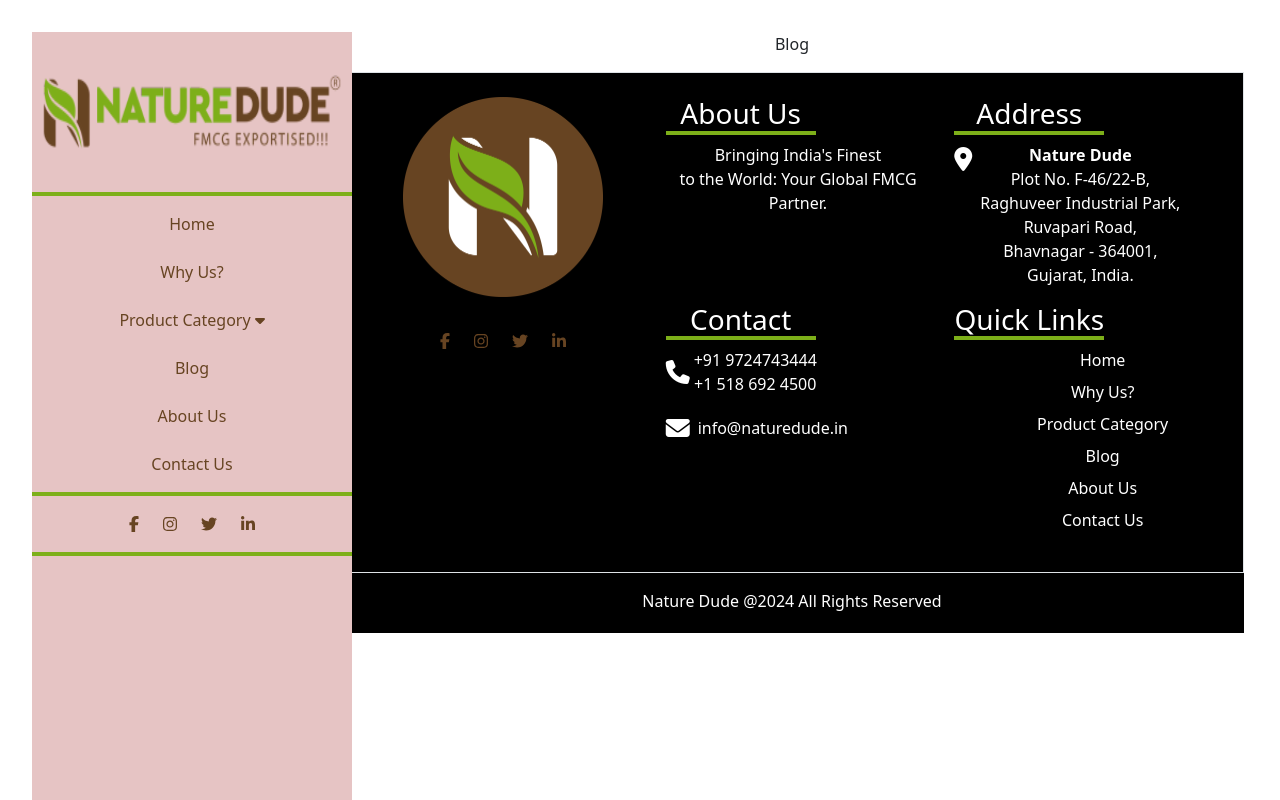
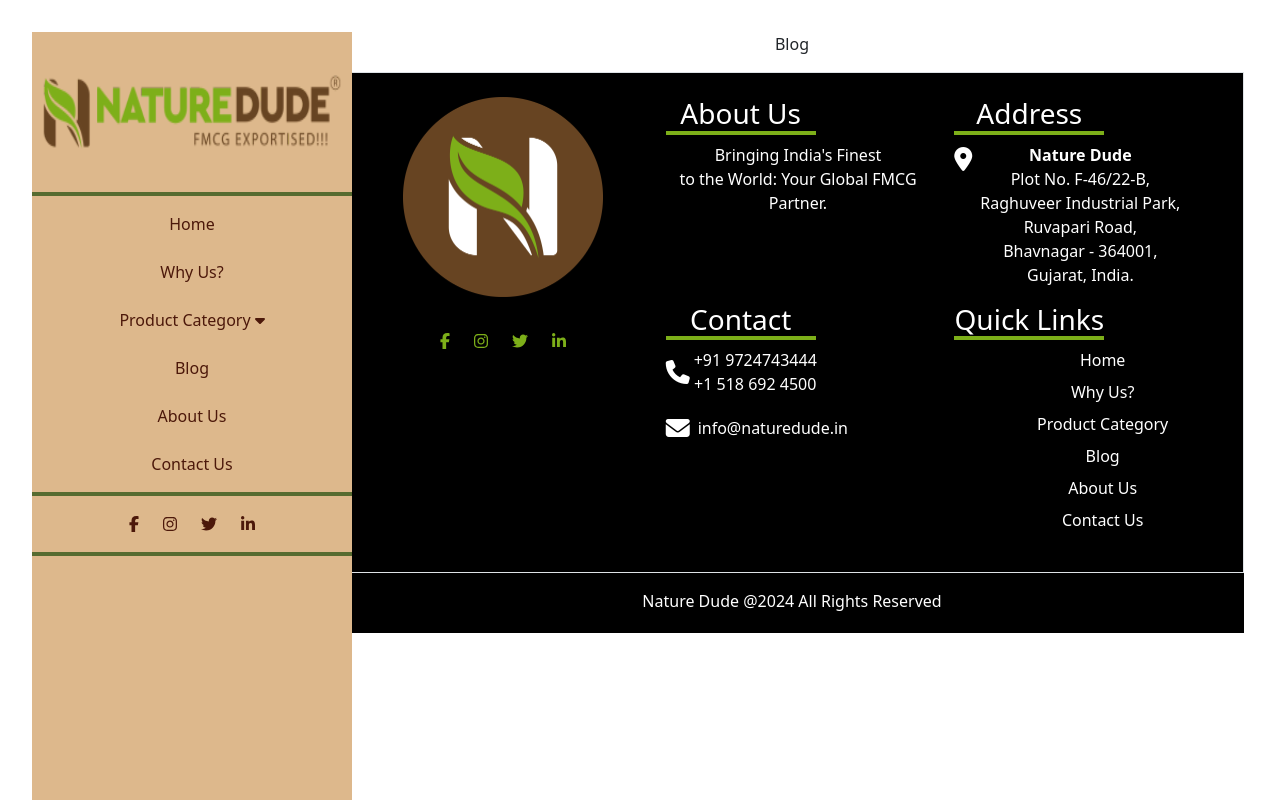
Before and after one commit to Paavan-Trivedi/NatureDude, a React (Vite) app: page /Blog in a window 1280 px wide. Built offline with nearby package versions, Linux system fonts and the light colour scheme.

Commit message:
theme color change

```diff
--- a/src/Components/ContactUs/ContactUs.jsx
+++ b/src/Components/ContactUs/ContactUs.jsx
@@ -94,6 +94,7 @@
 
   return (
     <Layout>
+
       <div
         style={{
           backgroundImage: "url(images/ContactUs/ContactUsBG.jpg)",
--- a/src/Components/Footer/Footer.jsx
+++ b/src/Components/Footer/Footer.jsx
@@ -7,6 +7,7 @@
   faTwitter,
 } from "@fortawesome/free-brands-svg-icons";
 import { faBars, faTimes } from "@fortawesome/free-solid-svg-icons";
+import { Link } from "react-router-dom";
 
 const Footer = () => {
   const CurrentYear = new Date().getFullYear();
@@ -15,18 +16,18 @@
       <div className=" row  justify-center items-center  border border-b border-[white] w-[100%] bg-black py-4 m-0">
         <div className=" col-lg-4 col-md-4 col-12 align-self-start  flex flex-col justify-center align-items-center gap-6 ">
           <img className=" h-[200px] w-[200px]" src="/images/Footer/FooterLogo.png" alt="" />
-          <div className="flex  gap-4 text-[#674422] py-2">
-              <a href="#" className="text-[#674422]" target="_blank">
+          <div className="flex  gap-4 text-[#4C180A] py-2">
+              <a href="#" className="text-[#7DAF19]" target="_blank">
                 <FontAwesomeIcon icon={faFacebookF}></FontAwesomeIcon>
               </a>
-              <a href="#" className="text-[#674422]" target="_blank">
+              <a href="#" className="text-[#7DAF19]" target="_blank">
                 {" "}
                 <FontAwesomeIcon icon={faInstagram}></FontAwesomeIcon>
               </a>
-              <a href="#" className="text-[#674422]" target="_blank">
+              <a href="#" className="text-[#7DAF19]" target="_blank">
                 <FontAwesomeIcon icon={faTwitter}></FontAwesomeIcon>
               </a>
-              <a href="#" className="text-[#674422]" target="_blank">
+              <a href="#" className="text-[#7DAF19]" target="_blank">
                 <FontAwesomeIcon icon={faLinkedinIn}></FontAwesomeIcon>
               </a>
             </div>
@@ -73,12 +74,12 @@
                 style={{ color: "#ffffff" }}
               ></i>
               <div className="m-[0rem] flex flex-col">
-                <p className="m-[0rem] flex flex-col text-white">
+                <a className="m-[0rem] flex flex-col text-white text-decoration-none" href="tel:9724743444">
                   +91 9724743444
-                </p>
-                <p className="m-[0rem] flex flex-col text-white">
+                </a>
+                <a className="m-[0rem] flex flex-col text-white text-decoration-none" href="tel:518 692 4500">
                   +1 518 692 4500
-                </p>
+                </a>
               </div>
             </div>
             <div className="flex mt-3 gap-2 ">
@@ -86,22 +87,22 @@
                 class="fa-solid fa-envelope fa-xl mt-3"
                 style={{ color: "#ffffff" }}
               ></i>
-              <p className="justify-center mt-1 text-white items-center">
+              <a className="justify-center mt-1 text-white items-center text-decoration-none" href="mailto:info@naturedude.in">
                 info@naturedude.in
-              </p>
+              </a>
             </div>
           </div>
           <div className=" col-6">
-            <h3 className="border-b-4 text-center w-[150px] text-white border-[#7DAF19]">
+            <h3 className="border-b-4 text-center w-[150px] text-white border-[rgb(125,175,25)]">
               Quick Links
             </h3>
             <ul className="list-none flex flex-col gap-2 text-white">
-              <li>Home</li>
-              <li>Why Us?</li>
-              <li>Product Category</li>
-              <li>Blog</li>
-              <li>About Us</li>
-              <li>Contact Us</li>
+              <Link to="/" className=" nav-link">Home</Link>
+              <Link to="/WhyUs" className=" nav-link">Why Us?</Link>
+              <Link to="/Product" className=" nav-link">Product Category</Link>
+              <Link to="/Blog" className=" nav-link">Blog</Link>
+              <Link to="/AboutUs" className=" nav-link">About Us</Link>
+              <Link to="/ContactUs" className=" nav-link">Contact Us</Link>
             </ul>
           </div>
         </div>
--- a/src/Components/Navbar/Navbar.jsx
+++ b/src/Components/Navbar/Navbar.jsx
@@ -28,8 +28,8 @@
   };
 
   return (
-    <div className=" bg-[#e6c4c4] lg:h-[100vh] lg:w-[25%] md:h-[10vh] md:w-[100%] h-[10vh] w-[100%] lg:block md:flex flex justify-content-between align-items-center fixed lg:overflow-y-auto scroll-smooth overflow-visible z-[99]">
-      <div className="  border-b-4 border-[#7DAF19]   lg:block hidden pb-0  ">
+    <div className=" bg-[#DDB88C] lg:h-[100vh] lg:w-[25%] md:h-[10vh] md:w-[100%] h-[10vh] w-[100%] lg:block md:flex flex justify-content-between align-items-center fixed lg:overflow-y-auto scroll-smooth overflow-visible z-[99]">
+      <div className="  border-b-4 border-[#566B30]   lg:block hidden pb-0  ">
         <img src="/images/logo.png" className=" h-[20vh]" alt="logo"></img>
       </div>
       <div className="  lg:pb-10 pb-0 lg:hidden md:block block ">
@@ -47,16 +47,16 @@
           toggle ? "block" : "d-none"
         }  absolute top-0 right-0  w-[80%] h-[100vh] bg-[#e6c4c4be] backdrop-blur-sm   pt-12 `}
       >
-        <div className=" flex flex-col justify-center align-items-center gap-4 py-3 boredr border-b-4 border-[#7DAF19] pb-10">
+        <div className=" flex flex-col justify-center align-items-center gap-4 py-3 boredr border-b-4 border-[#566B30] pb-10">
           <Link
             to="/"
-            className=" text-[#674422] active:text-[#db5b5b]  text-decoration-none"
+            className=" text-[#4C180A] active:text-[#db5b5b]  text-decoration-none"
           >
             Home
           </Link>
           <Link
             to="/WhyUs"
-            className=" text-[#674422] active:text-[brown] hover:text-[brown] text-decoration-none"
+            className=" text-[#4C180A] active:text-[brown] hover:text-[brown] text-decoration-none"
           >
             Why Us?
           </Link>
@@ -66,7 +66,7 @@
           >
             <Link
               to="/Product"
-              className=" text-[#674422] active:text-[brown] hover:text-[brown] text-decoration-none"
+              className=" text-[#4C180A] active:text-[brown] hover:text-[brown] text-decoration-none"
             >
               Product Category
               <FontAwesomeIcon icon={faCaretDown} className="ms-1" />
@@ -93,50 +93,50 @@
           </div>
           <Link
             to="/Blog"
-            className=" text-[#674422] active:text-[brown] hover:text-[brown] text-decoration-none"
+            className=" text-[#4C180A] active:text-[brown] hover:text-[brown] text-decoration-none"
           >
             Blog
           </Link>
           <Link
             to="/AboutUs"
-            className=" text-[#674422] active:text-[brown] hover:text-[rgb(165,42,42)] text-decoration-none"
+            className=" text-[#4C180A] active:text-[brown] hover:text-[rgb(165,42,42)] text-decoration-none"
           >
             About Us
           </Link>
           <Link
             to="/ContactUs"
-            className=" text-[#674422] active:text-[brown] hover:text-[brown] text-decoration-none"
+            className=" text-[#4C180A] active:text-[brown] hover:text-[brown] text-decoration-none"
           >
             Contact Us
           </Link>
         </div>
-        <div className="flex justify-center gap-4 text-[#674422] py-3 border-b-4 border-[#7DAF19] pb-10">
-          <a href="#" className="text-[#674422]" target="_blank">
+        <div className="flex justify-center gap-4 text-[#4C180A] py-3 border-b-4 border-[#566B30] pb-10">
+          <a href="#" className="text-[#4C180A]" target="_blank">
             <FontAwesomeIcon icon={faFacebookF}></FontAwesomeIcon>
           </a>
-          <a href="#" className="text-[#674422]" target="_blank">
+          <a href="#" className="text-[#4C180A]" target="_blank">
             {" "}
             <FontAwesomeIcon icon={faInstagram}></FontAwesomeIcon>
           </a>
-          <a href="#" className="text-[#674422]" target="_blank">
+          <a href="#" className="text-[#4C180A]" target="_blank">
             <FontAwesomeIcon icon={faTwitter}></FontAwesomeIcon>
           </a>
-          <a href="#" className="text-[#674422]" target="_blank">
+          <a href="#" className="text-[#4C180A]" target="_blank">
             <FontAwesomeIcon icon={faLinkedinIn}></FontAwesomeIcon>
           </a>
         </div>
       </div>
       <div className=" md:hidden lg:block hidden">
-        <div className=" flex flex-col justify-center align-items-center gap-4 py-3 boredr border-b-4 border-[#7DAF19] pb-10">
+        <div className=" flex flex-col justify-center align-items-center gap-4 py-3 boredr border-b-4 border-[#566B30] pb-10">
           <Link
             to="/"
-            className=" text-[#674422] active:text-[#db5b5b]  text-decoration-none"
+            className=" text-[#4C180A] active:text-[#db5b5b]  text-decoration-none"
           >
             Home
           </Link>
           <Link
             to="/WhyUs"
-            className=" text-[#674422] active:text-[brown] hover:text-[brown] text-decoration-none"
+            className=" text-[#4C180A] active:text-[brown] hover:text-[brown] text-decoration-none"
           >
             Why Us?
           </Link>
@@ -147,7 +147,7 @@
           >
             <Link
               to="/Product"
-              className=" text-[#674422]  active:text-[brown] hover:text-[brown] text-decoration-none"
+              className=" text-[#4C180A]  active:text-[brown] hover:text-[brown] text-decoration-none"
             >
               Product Category
               <FontAwesomeIcon icon={faCaretDown} className="ms-1" />
@@ -174,35 +174,35 @@
           </div>
           <Link
             to="/Blog"
-            className=" text-[#674422] active:text-[brown] hover:text-[brown] text-decoration-none"
+            className=" text-[#4C180A] active:text-[brown] hover:text-[brown] text-decoration-none"
           >
             Blog
           </Link>
           <Link
             to="/AboutUs"
-            className=" text-[#674422] active:text-[brown] hover:text-[rgb(165,42,42)] text-decoration-none"
+            className=" text-[#4C180A] active:text-[brown] hover:text-[rgb(165,42,42)] text-decoration-none"
           >
             About Us
           </Link>
           <Link
             to="/ContactUs"
-            className=" text-[#674422] active:text-[brown] hover:text-[brown] text-decoration-none"
+            className=" text-[#4C180A] active:text-[brown] hover:text-[brown] text-decoration-none"
           >
             Contact Us
           </Link>
         </div>
-        <div className="flex justify-center gap-4 text-[#674422] py-3 border-b-4 border-[#7DAF19] pb-10">
-          <a href="#" className="text-[#674422]" target="_blank">
+        <div className="flex justify-center gap-4 text-[#4C180A] py-3 border-b-4 border-[#566B30] pb-10">
+          <a href="#" className="text-[#4C180A]" target="_blank">
             <FontAwesomeIcon icon={faFacebookF}></FontAwesomeIcon>
           </a>
-          <a href="#" className="text-[#674422]" target="_blank">
+          <a href="#" className="text-[#4C180A]" target="_blank">
             {" "}
             <FontAwesomeIcon icon={faInstagram}></FontAwesomeIcon>
           </a>
-          <a href="#" className="text-[#674422]" target="_blank">
+          <a href="#" className="text-[#4C180A]" target="_blank">
             <FontAwesomeIcon icon={faTwitter}></FontAwesomeIcon>
           </a>
-          <a href="#" className="text-[#674422]" target="_blank">
+          <a href="#" className="text-[#4C180A]" target="_blank">
             <FontAwesomeIcon icon={faLinkedinIn}></FontAwesomeIcon>
           </a>
         </div>
```
Also changed, not shown: src/Components/Functionality/Slider/Slider.jsx (+11 -11 lines), src/Components/Home/Home.jsx (+4 -4 lines), src/Components/Product/Product.jsx (+4 -4 lines), src/Components/ProductRoutes/ProductRoute.jsx (+4 -4 lines).
